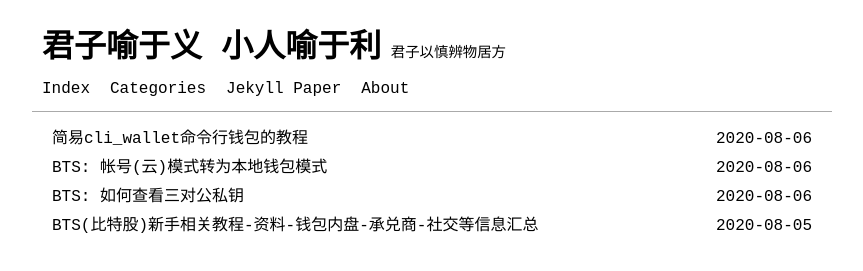
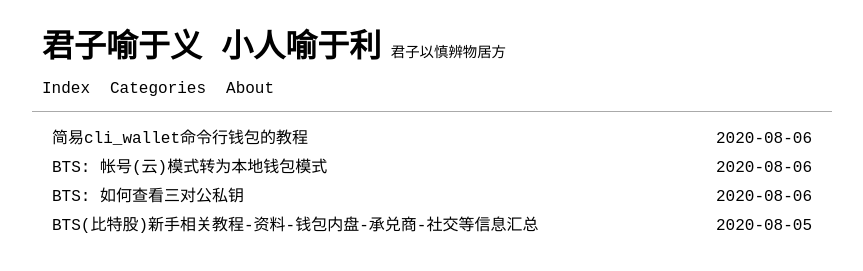
Before and after one commit to shulthz/shulthz.github.io, a Jekyll site: the page built from index.html, in a window 1280 px wide. Shown: the top 271 px of the page, without its empty margins (208-1071 px from the left). Built offline with Jekyll 4.4.1, drawn with Linux system fonts in a browser that asks for light colours; the list of posts is cut into pages by our own code.

Commit message:
Update menus.yml

```diff
--- a/_data/menus.yml
+++ b/_data/menus.yml
@@ -4,9 +4,5 @@
 - default: menu_category
   url:   "category"
 
-- title: "Jekyll Paper"
-  absoluteUrl: true
-  url: "https://github.com/ghosind/Jekyll-Paper"
-
 - default: menu_about
   url:   "about"
```
